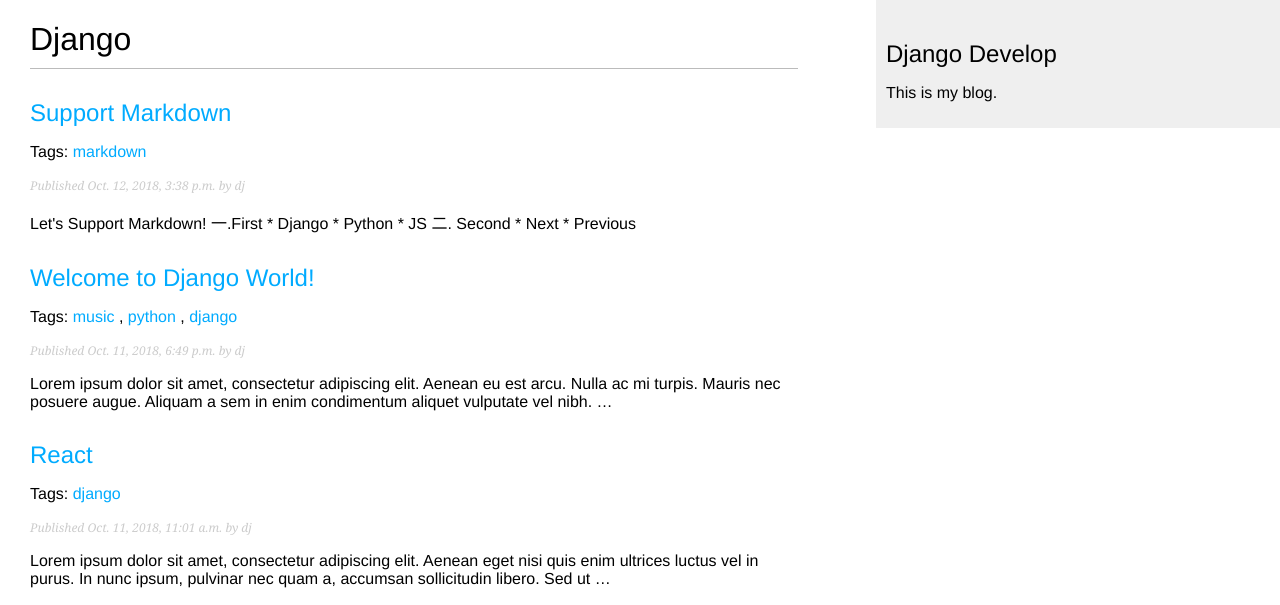
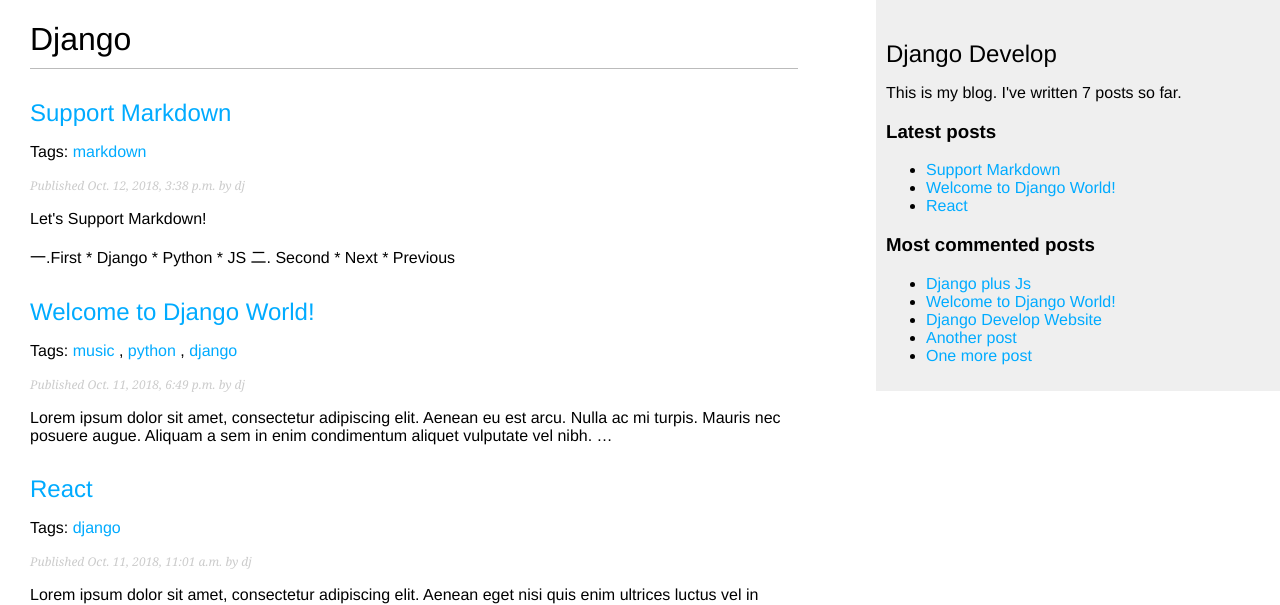
Before and after one commit to ch1huizong/dj, a Django app: page /blog/ in a window 1280 px wide. Shown: the top 605 px of the page. Run offline with Django 3.2, Linux system fonts and the light colour scheme; data comes from the database, SQL or seed files in the repository; both versions use the stored data as it was after the commit; parts of the project's set-up code (start-up, migrations or seed data) failed here and were passed over.

Commit message:
custom tags and filters

```diff
--- a/blogsite/blog/templates/blog/base.html
+++ b/blogsite/blog/templates/blog/base.html
@@ -1,3 +1,4 @@
+{% load blog_tags %}
 {% load static %}
 <!DOCTYPE html>
 <html lang="en">
@@ -13,7 +14,21 @@
 	</div>
 	<div id="sidebar">
 		<h2>Django Develop</h2>
-		<p>This is my blog.</p>
+		<p>This is my blog. I've written {% total_posts %} posts so far.</p>
+
+		<h3>Latest posts</h3>
+		{% show_latest_posts 3 %}
+
+		<h3>Most commented posts</h3>
+		{% get_most_commented_posts as most_commented_posts %}
+		<ul>
+			{% for post in most_commented_posts %}
+				<li>
+					<a href="{{ post.get_absolute_url }}">{{ post.title }}</a>
+				</li>
+			{% endfor %}
+		</ul>
+
 	</div>
 </body>
 </html>
--- a/blogsite/blog/templates/blog/post/detail.html
+++ b/blogsite/blog/templates/blog/post/detail.html
@@ -1,4 +1,5 @@
 {% extends "blog/base.html" %}
+{% load blog_tags %}
 
 {% block title %}{{ post.title }}{% endblock %}
 
@@ -12,7 +13,7 @@
 			{% if not forloop.last %}, {% endif %}
 		{% endfor %}
 	</p>
-	{{ post.body|linebreaks }}
+	{{ post.body|markdown }}
 
 	<p><a href="{% url "blog:post_share" post.id %}">Share</a></p>
 
--- /dev/null
+++ b/blogsite/blog/templates/blog/post/latest_posts.html
@@ -0,0 +1,5 @@
+<ul>
+	{% for post in latest_posts %}
+	<li><a href="{{ post.get_absolute_url }}">{{ post.title }}</a></li>
+	{% endfor %}
+</ul>
--- a/blogsite/blog/templates/blog/post/list.html
+++ b/blogsite/blog/templates/blog/post/list.html
@@ -1,4 +1,5 @@
 {% extends "blog/base.html" %}
+{% load blog_tags %}
 
 {% block title %}Django Blog{% endblock %}
 
@@ -24,7 +25,7 @@
 			Published {{ post.publish }} by {{ post.author }}
 		</p>
 
-		{{ post.body|truncatewords:30|linebreaks }}
+		{{ post.body|markdown|truncatewords_html:30 }}
 	{% endfor %}
 
 	{% comment %}{% include "pagination.html" with page=page_obj %} {% endcomment %}
--- /dev/null
+++ b/blogsite/blog/templatetags/blog_tags.py
@@ -0,0 +1,32 @@
+from django import template
+from django.db.models import Count
+from django.utils.safestring import mark_safe
+
+import markdown
+
+from ..models import Post
+
+
+register = template.Library()
+
+@register.simple_tag
+def total_posts():
+    return Post.published.count()
+
+
+@register.inclusion_tag('blog/post/latest_posts.html')
+def show_latest_posts(count=5):
+    latest_posts = Post.published.order_by('-publish')[:count]
+    return {'latest_posts': latest_posts}
+
+
+@register.simple_tag
+def get_most_commented_posts(count=5):
+    return Post.published.annotate(
+        total_comments=Count('comments')
+        ).order_by('-total_comments')[:count]
+
+
+@register.filter(name='markdown')
+def markdown_format(text):
+    return mark_safe(markdown.markdown(text)) # some problems?
--- a/blogsite/blogsite/settings.py
+++ b/blogsite/blogsite/settings.py
@@ -29,6 +29,7 @@
 
 
 # Application definition
+SITE_ID = 1
 
 INSTALLED_APPS = [
     'django.contrib.admin',
@@ -37,6 +38,8 @@
     'django.contrib.sessions',
     'django.contrib.messages',
     'django.contrib.staticfiles',
+    'django.contrib.sites',
+    'django.contrib.sitemaps',
     'blog.apps.BlogConfig',
     'taggit',
 ]
```
Also changed, not shown: blogsite/blog/templatetags/__init__.py (added), blogsite/db.sqlite3.
